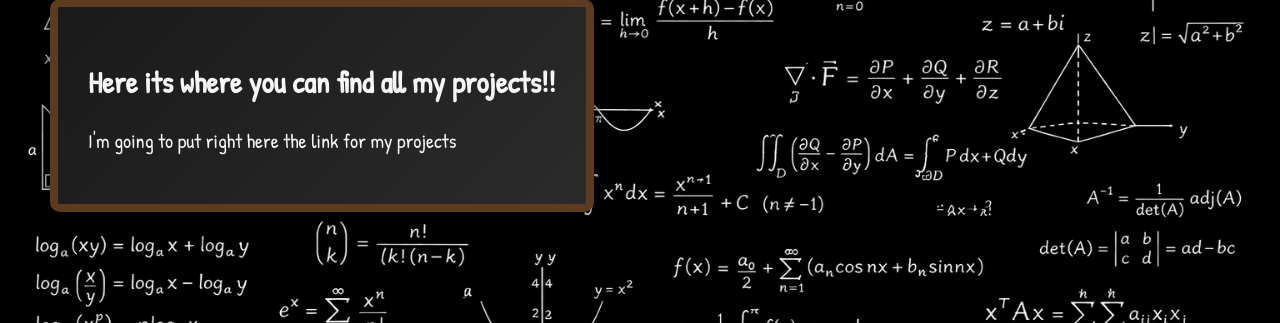
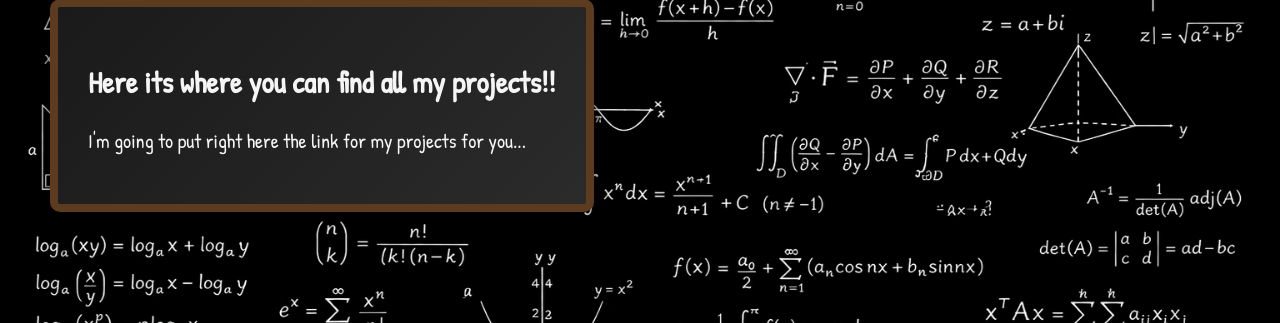
Before and after one commit to AxelSoubeste/Portfolio, a Django app: page /projects/ in a window 1280 px wide. Shown: the part 101-424 px from the top of the page. Run offline with Django 5.2, Linux system fonts and the light colour scheme.

Commit message:
'Porjects' Update

```diff
--- a/Portfolio_app/templates/Portfolio_app/projects.html
+++ b/Portfolio_app/templates/Portfolio_app/projects.html
@@ -9,7 +9,7 @@
     <div class="pizarra-base">
         <h2>Here its where you can find all my projects!!</h2>
         <p>
-            I'm going to put right here the link for my projects
+            I'm going to put right here the link for my projects for you...
         </p>
     </div>
 </div>
```
